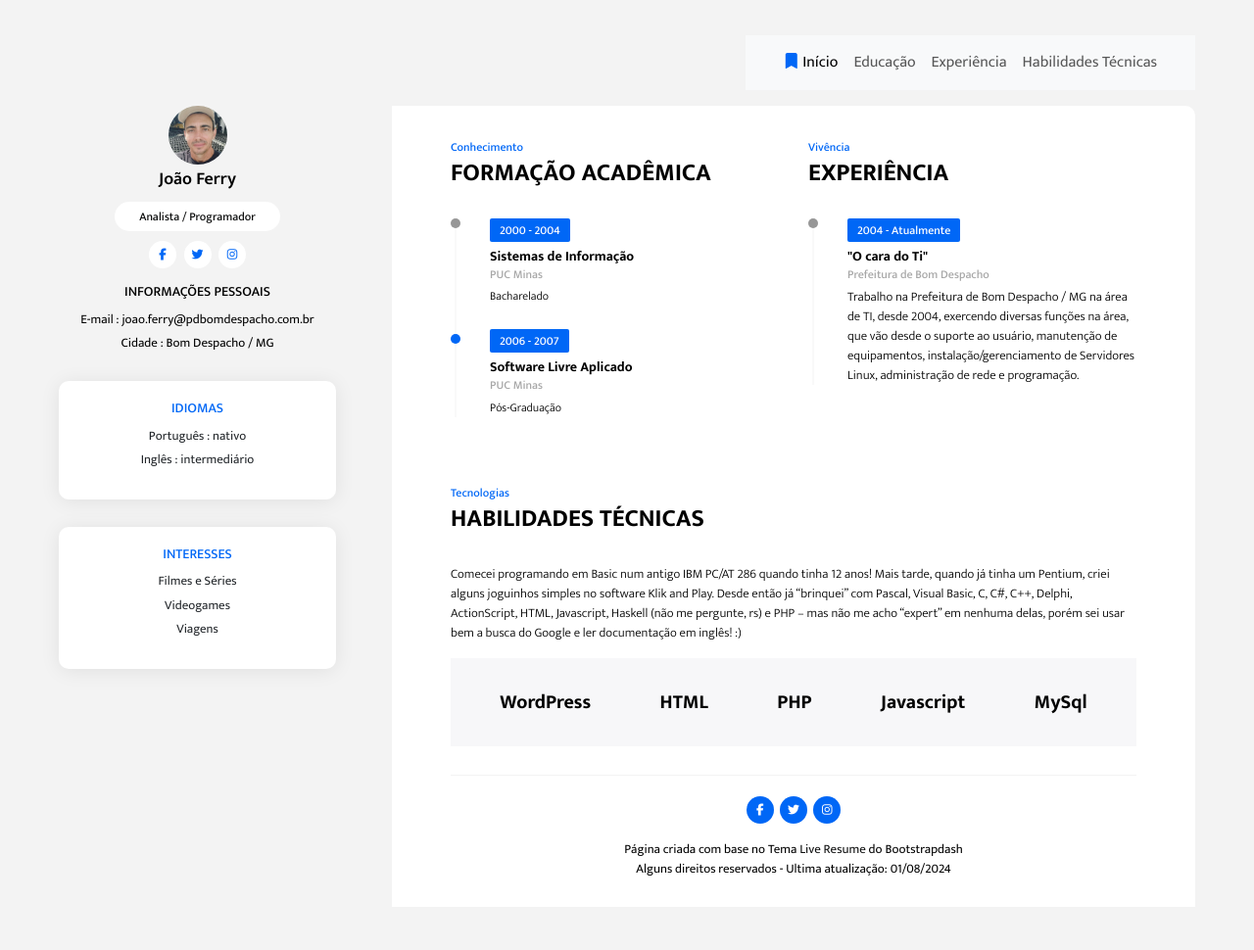
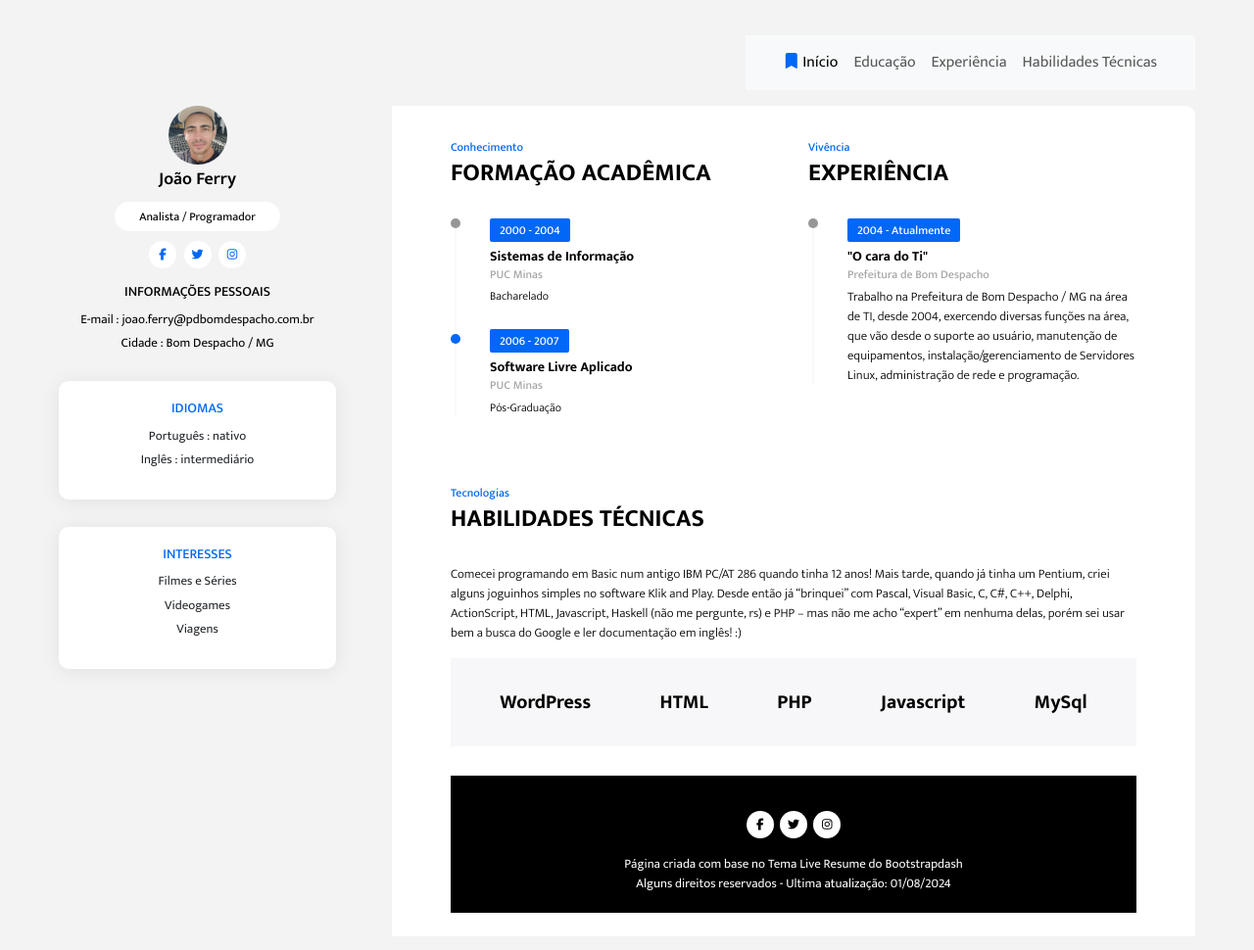
Before and after one commit to joaobd/desenvolve-introducao-web, a plain HTML site: page cv/index.html in a window 1280 px wide. Shown: the whole page at 98% size. Before the commit the page ends 946 px from the top, so only its background shows below. Drawn offline with nearby package versions, Linux system fonts and the light colour scheme.

Commit message:
Ajuste no Footer

```diff
--- a/cv/index.css
+++ b/cv/index.css
@@ -11,17 +11,18 @@ header {
 
 .skill-cards-wrapper p {display: block}
 
-footer { border-top: 1px solid #f3f3f3}
+footer { border-top: 1px solid #f3f3f3; background-color: #000; color: #fff; padding: 20px !important}
 footer p  { margin-bottom: 0 }
+footer a { color: #fff }
 footer .small { font-size: 13px }
 footer .social-links { margin-bottom: 1rem; margin-top: 1rem;  text-align: center; }
 footer .social-links .social-link {
     display: inline-block;
     font-size: 12px;
     line-height: 1;
-    color: #ffffff;
+    color: #000;
     text-align: center;
-    background-color: #0067f6;
+    background-color: #ffffff;
     padding: 8px;
     width: 28px;
     height: 28px;
--- a/cv/index.html
+++ b/cv/index.html
@@ -155,7 +155,7 @@
                         <a href="https://twitter.com/joaopauloferry" class="social-link"><i class="fab fa-twitter"></i></a>
                         <a href="https://www.instagram.com/joaopauloferry" class="social-link"><i class="fab fa-instagram"></i></a>
                     </nav>
-                    <p class="small">Página criada com base no Tema <a href="https://www.bootstrapdash.com/" target="_blank" class="text-dark">Live Resume</a> do Bootstrapdash</p>
+                    <p class="small">Página criada com base no Tema <a href="https://www.bootstrapdash.com/" target="_blank" >Live Resume</a> do Bootstrapdash</p>
                     <p class="small">Alguns direitos reservados - Ultima atualização: 01/08/2024</p>
                 </div>
             </footer>
```
